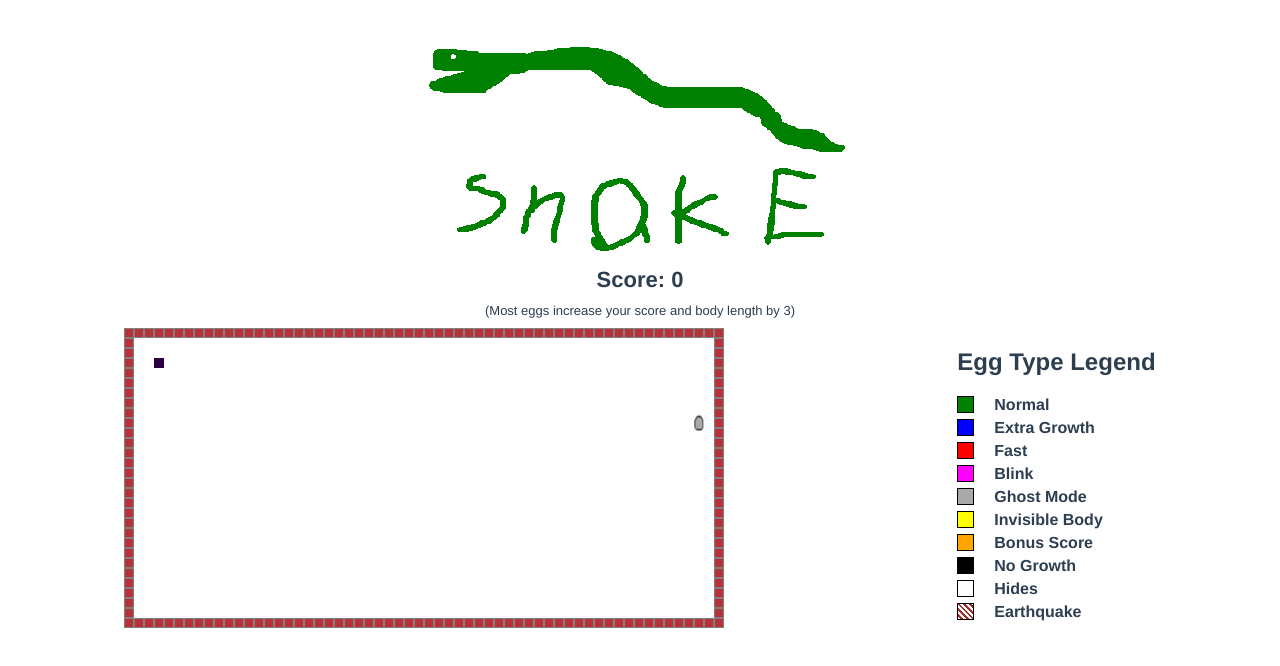
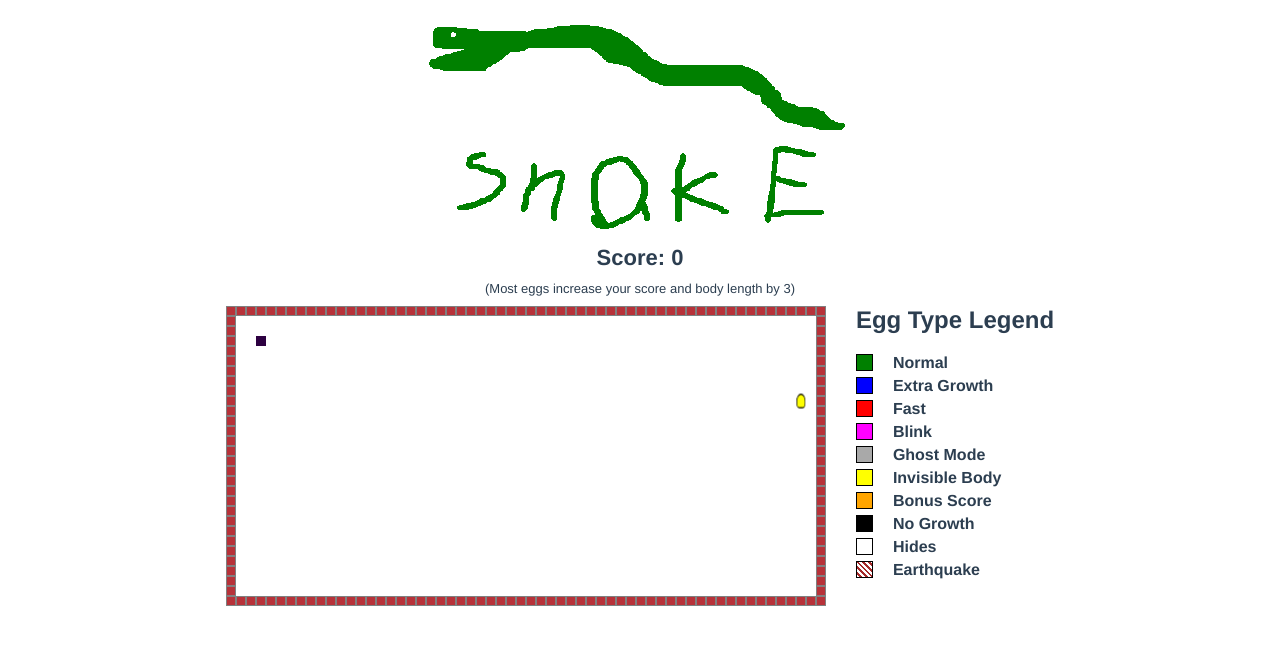
Before and after one commit to tmatthiash/vueSnake, a Vue app: page / in a window 1280 px wide. Shown: the top 666 px of the page. Built offline with nearby package versions, Linux system fonts and the light colour scheme.

Commit message:
minor changes

```diff
--- a/src/App.vue
+++ b/src/App.vue
@@ -23,6 +23,5 @@ export default {
   -moz-osx-font-smoothing: grayscale;
   text-align: center;
   color: #2c3e50;
-  margin-top: 30px;
 }
 </style>
--- a/src/components/HomePage.vue
+++ b/src/components/HomePage.vue
@@ -140,8 +140,8 @@ export default {
         createNewSnakeFood() {
 
             this.clearAllOldFoods();
-            // const foodType = randomInt(10);
-            const foodType = 4;
+            const foodType = randomInt(10);
+            // const foodType = 4;
             const foodCoords = getFoodCoords(this.snakeBody);
             const newFoodX = foodCoords.x;
             const newFoodY = foodCoords.y;
@@ -304,7 +304,7 @@ export default {
 <style scoped>
 .game-wrapper {
     display: flex;
-    justify-content: space-around;
+    justify-content: center;
 }
 
 .score-label {
--- a/src/components/Legend.vue
+++ b/src/components/Legend.vue
@@ -1,6 +1,6 @@
 <template>
     <div class="legend">
-        <h2>Egg Type Legend</h2>
+        <h2 class="legend-main-label">Egg Type Legend</h2>
         <div class="legend-entry">
             <div class="entry-food food-type-0" />
             <h4 class="entry-text">Normal</h4>
@@ -51,6 +51,14 @@ export default {
 </script>
 
 <style scoped>
+.legend {
+    margin-left: 30px;
+}
+
+.legend-main-label {
+    margin-top: 0;
+}
+
 .legend-entry {
     display: flex;
     margin: 5px 0;
```
